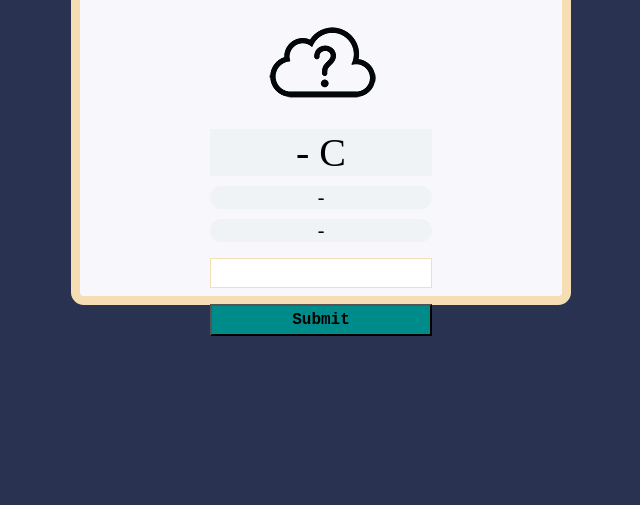
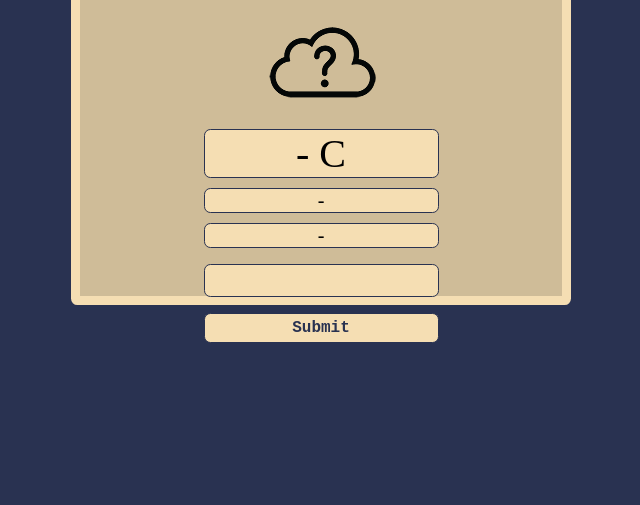
Before and after one commit to nicholasscabral/Weather-app, a plain HTML site: page index.html in a window 1280 px wide. Shown: the part 295-800 px from the top of the page, without its empty margins (319-959 px from the left). Drawn offline with Linux system fonts and the light colour scheme.

Commit message:
add root colors

```diff
--- a/style.css
+++ b/style.css
@@ -1,3 +1,9 @@
+:root {
+    --primary-color: wheat;
+    --secondary-color: #293251;
+    --contrast-color: rgb(207, 188, 152);
+}
+
 * {
     margin: 0;
     padding: 0;
@@ -7,7 +13,7 @@
 }
 
 body {
-    background-color: #293251;
+    background-color: var(--secondary-color);
 }
 
 .container {
@@ -19,9 +25,9 @@
     left: 50%;
     transform: translateX(-50%) translateY(-50%);
 
-    background-color: #F8F8FC;
-    border: 0.6rem solid wheat;
-    border-radius: 0.8rem;
+    background-color: var(--contrast-color);
+    border: 0.6rem solid var(--primary-color);
+    border-radius: 0.4rem;
 
     display: flex;
     flex-direction: column;
@@ -36,22 +42,25 @@
     padding: 15px;
     margin: 20px auto 0;
     font-size: 1.8em;
-    color: #293251;
+    color: var(--secondary-color);
 }
 
 .weather-container .temperature-value p{
     font-size: 40px;
+    border-radius: 0.4rem;
 
-    background-color: rgb(240, 243, 245);
+    background-color: var(--primary-color);
+    border: 1px solid var(--secondary-color);
 }
 
 .weather-container .temperature-description p,
 .weather-container .location p {
     font-size: 20px;
     margin-top: 10px;
-    background-color: rgb(240, 243, 245);
+    background-color: var(--primary-color);
+    border: 1px solid var(--secondary-color);
 
-    border-radius: 0.8rem;
+    border-radius: 0.4rem;
 }
 
 .inputs {
@@ -67,9 +76,10 @@
 #inputValue {
     padding: 5px;
     font-size: large;
-    font-family: monospace;
 
-    border: 1px solid wheat;
+    background-color: var(--primary-color);
+    border: 1px solid var(--secondary-color);
+    border-radius: 0.4rem;
 
     outline: none;
 }
@@ -84,7 +94,11 @@
     align-self: center;
     padding: 5px;
 
-    background-color: #008B8B;
+    color: var(--secondary-color);
+    background-color: var(--primary-color);
+
+    border: 1px solid var(--secondary-color);
+    border-radius: 0.4rem;
 
     transition: 400ms;
     outline: none;
@@ -92,7 +106,7 @@
 }
 
 #button:hover {
-    background-color: green;
+    background-color: var(--primary-color);
 }
 
 
```
